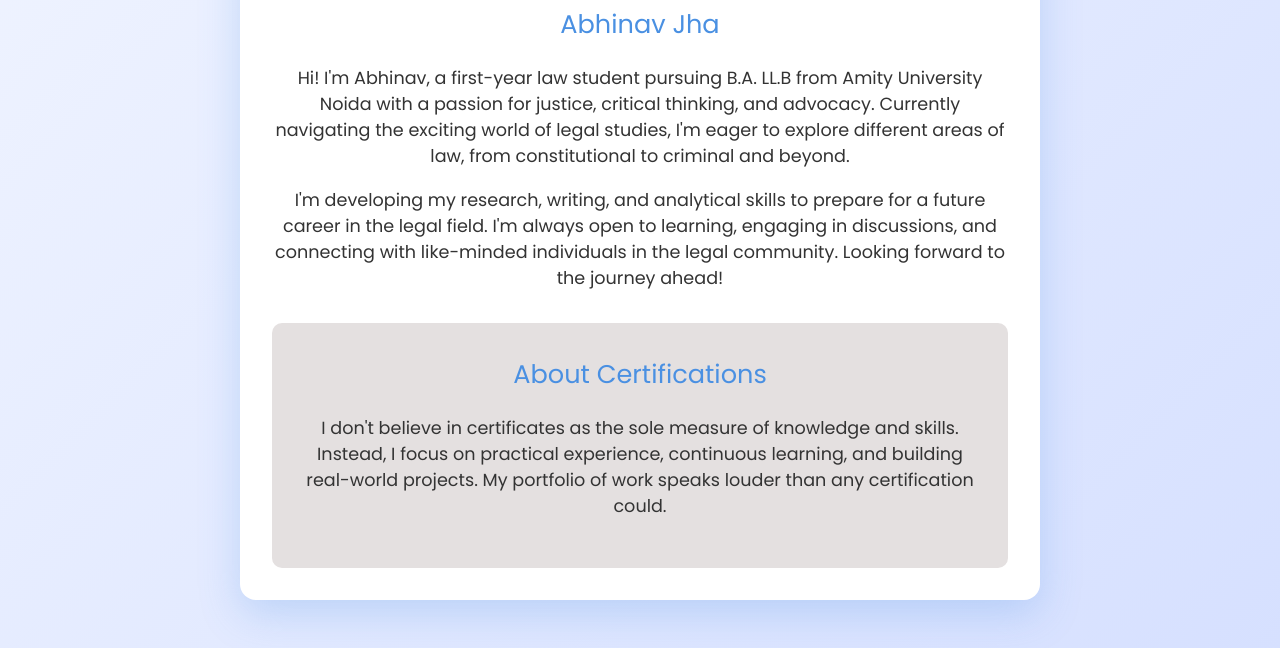
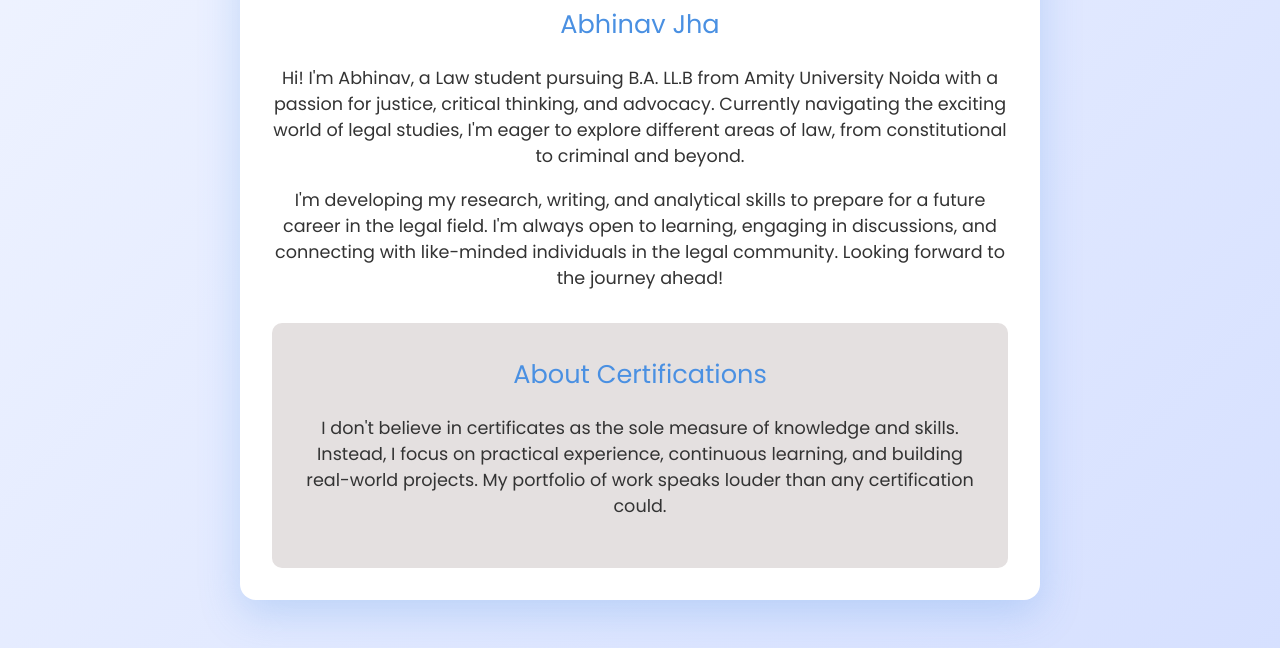
Before and after one commit to Abhix1105/Abhinav, a plain HTML site: page About Me.html in a window 1280 px wide. Shown: the part 207-855 px from the top of the page. Drawn offline with Linux system fonts and the light colour scheme.

Commit message:
About Me.html

```diff
--- a/About Me.html
+++ b/About Me.html
@@ -202,7 +202,7 @@
     <div class="container">
         <h1>About Me</h1>
         <h2>Abhinav Jha</h2>
-        <p>Hi! I'm Abhinav, a first-year law student pursuing B.A. LL.B from Amity University Noida with a passion for justice, critical thinking, and advocacy. Currently navigating the exciting world of legal studies, I'm eager to explore different areas of law, from constitutional to criminal and beyond.</p>
+        <p>Hi! I'm Abhinav, a Law student pursuing B.A. LL.B from Amity University Noida with a passion for justice, critical thinking, and advocacy. Currently navigating the exciting world of legal studies, I'm eager to explore different areas of law, from constitutional to criminal and beyond.</p>
         <p>I'm developing my research, writing, and analytical skills to prepare for a future career in the legal field. I'm always open to learning, engaging in discussions, and connecting with like-minded individuals in the legal community. Looking forward to the journey ahead!</p>
 
         <div class="box">
```
